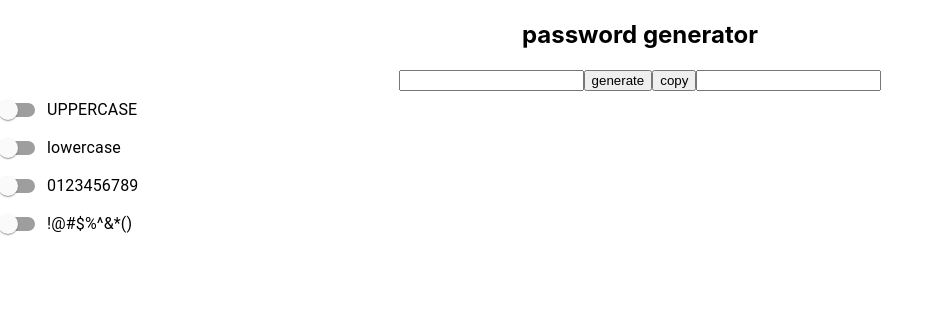
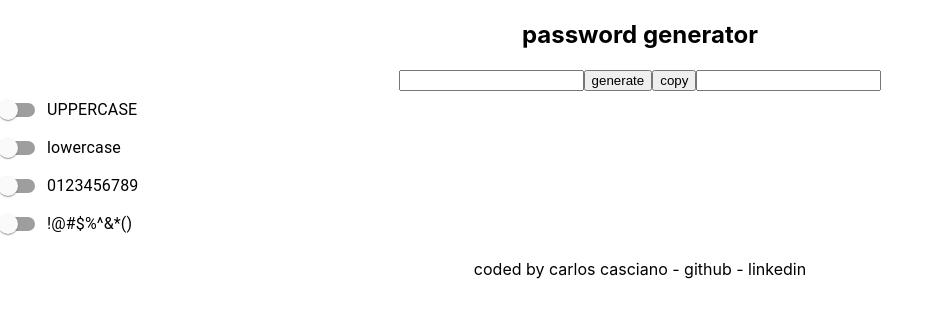
Before and after one commit to carloscasciano/password_generator_react, a React (Create React App) app: page / in a window 1280 px wide. Shown: the top 318 px of the page, without its empty margins (0-944 px from the left). Built offline with nearby package versions, Linux system fonts and the light colour scheme.

Commit message:
Add footer

```diff
--- a/src/App.js
+++ b/src/App.js
@@ -6,6 +6,7 @@ import Title from './components/Title'
 import GeneratedPasswordMenu from './components/GeneratedPassword'
 import ButtonsMenu from './components/ButtonsMenu'
 import CommandsMenu from './components/CommandsMenu'
+import Footer from './components/Footer'
 
 function App() {
   return (
@@ -14,6 +15,7 @@ function App() {
       <GeneratedPasswordMenu />
       <ButtonsMenu />
       <CommandsMenu />
+      <Footer />
     </div>
   );
 }
--- /dev/null
+++ b/src/components/Footer.js
@@ -0,0 +1,11 @@
+ import React from 'react'
+
+ const Footer = () => {
+     return (
+         <>
+            <p>coded by carlos casciano - github - linkedin</p>
+         </>
+     )
+ }
+
+ export default Footer
```
Also changed, not shown: 1 other file (tests, documents, lock files or other folders).
